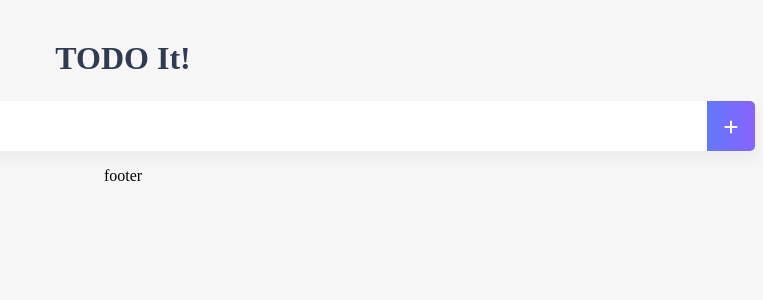
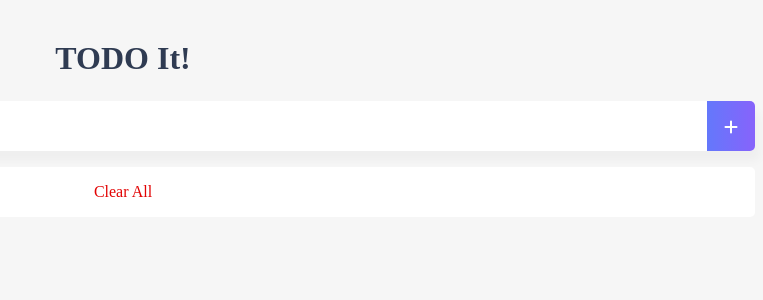
Before and after one commit to jaewon0913/vue_study_todo_app, a Vue app: page / in a window 1280 px wide. Shown: the top 300 px of the page, without its empty margins (517-1280 px from the left). Built offline with nearby package versions, Linux system fonts and the light colour scheme.

Commit message:
TODO 푸터 추가

```diff
--- a/src/components/TodoFooter.vue
+++ b/src/components/TodoFooter.vue
@@ -1,15 +1,31 @@
 <template>
-  <div>
-      footer
+  <div class="clearAllContainer">
+      <span class="claerAllBtn" v-on:click="clearTodo()">Clear All</span>
   </div>
 </template>
 
 <script>
 export default {
-
+  methods: {
+    clearTodo: function() {
+      localStorage.clear();
+    }
+  }
 }
 </script>
 
-<style>
+<style scoped>
+.clearAllContainer {
+  width: 100%;
+  height: 50px;
+  line-height: 50px;
+  background-color: white;
+  border-radius: 5px;
+  margin: 0 auto;
+}
 
+.claerAllBtn {
+  color: #e20303;
+  display: block;
+}
 </style>
```
